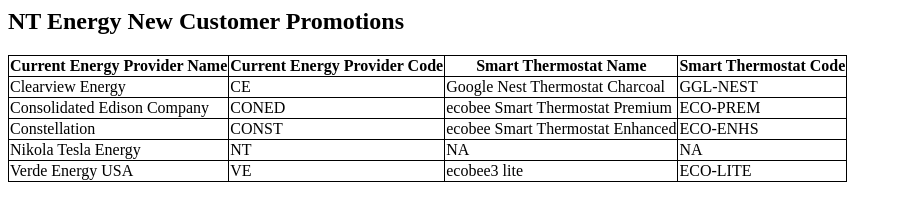
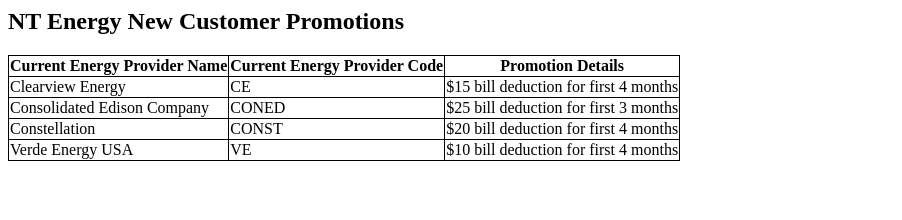
Before and after one commit to shivanimarrero/superduper-marketing, a plain HTML site: page index.html in a window 1280 px wide. Shown: the whole page, without its empty margins (0-902 px from the left). Drawn offline with Linux system fonts and the light colour scheme.

Commit message:
updated table

```diff
--- a/index.html
+++ b/index.html
@@ -19,38 +19,27 @@
     <tr>
     <th>Current Energy Provider Name</th>
     <th>Current Energy Provider Code</th>
-    <th>Smart Thermostat Name</th>
-    <th>Smart Thermostat Code</th>
+    <th>Promotion Details</th>
   </tr>
   <tr>
     <td>Clearview Energy</td>
     <td>CE</td>
-    <td>Google Nest Thermostat Charcoal</td>
-    <td> GGL-NEST</td>
+    <td>$15 bill deduction for first 4 months</td>
   </tr>
   <tr>
     <td>Consolidated Edison Company</td>
     <td>CONED</td>
-    <td>ecobee Smart Thermostat Premium</td>
-    <td>ECO-PREM</td>
+    <td>$25 bill deduction for first 3 months</td>
   </tr>
   <tr>
     <td>Constellation</td>
     <td>CONST</td>
-    <td>ecobee Smart Thermostat Enhanced</td>
-    <td>ECO-ENHS</td>
-  </tr>
-  <tr>
-    <td>Nikola Tesla Energy</td>
-    <td>NT</td>
-    <td>NA</td>
-    <td>NA</td>
+    <td>$20 bill deduction for first 4 months</td>
   </tr>
   <tr>
     <td>Verde Energy USA</td>
     <td>VE</td>
-    <td>ecobee3 lite</td>
-    <td>ECO-LITE</td>
+    <td>$10 bill deduction for first 4 months</td>
   </tr>
 </table>
 </body>
--- a/styles.css
+++ b/styles.css
@@ -3,7 +3,3 @@ body {
     background: pink;
 
 }
-table, th, td {
-    border: 1px solid black;
-    border-collapse: collapse;
-  }
```
